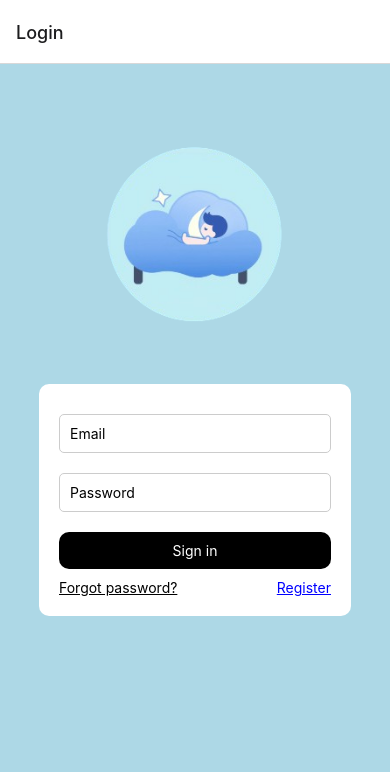
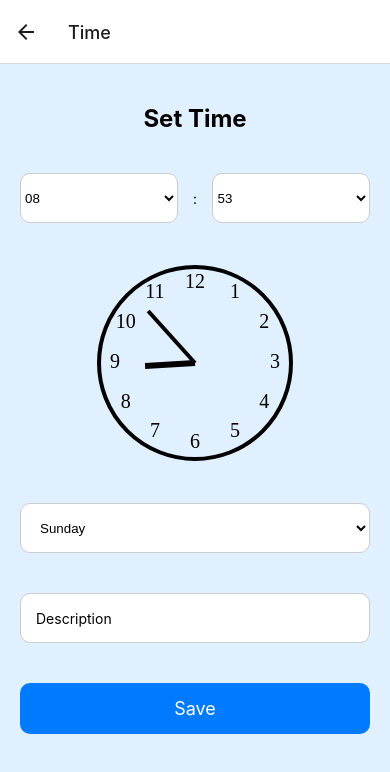
Before and after one commit to thanapatlwr/ReactNativeFinalProject, a React Native app: screen /Time in a window 390 px wide. Shown: the top 772 px of the page. Built offline with nearby package versions, Linux system fonts and the light colour scheme.

Commit message:
updateFinal_3

```diff
--- a/App.tsx
+++ b/App.tsx
@@ -6,6 +6,7 @@ import HomeScreen from './HomeScreen';
 import RegisterScreen from './RegisterScreen';
 import ForgetScreen from './ForgetScreen';
 import ProfileScreen from './ProfileScreen';
+import SetTimeScreen from './SetTimeScreen';
 
 const Stack = createStackNavigator();
 
@@ -18,6 +19,7 @@ const App = () => {
         <Stack.Screen name="Regis" component={RegisterScreen} />
         <Stack.Screen name="Forget" component={ForgetScreen} />
         <Stack.Screen name="Profile" component={ProfileScreen} />
+        <Stack.Screen name="Time" component={SetTimeScreen} />
       </Stack.Navigator>
     </NavigationContainer>
   );
--- a/HomeScreen.tsx
+++ b/HomeScreen.tsx
@@ -7,6 +7,7 @@ const HomeScreen = ({ navigation}:any) => {
       <Text>Welcome to Home Page</Text>
       <Button title="Logout" onPress={() => navigation.navigate('Login')} />
       <Button title="Profile" onPress={() => navigation.navigate('Profile')} />
+      <Button title="Time" onPress={() => navigation.navigate('Time')} />
     </View>
   );
 };
--- /dev/null
+++ b/SetTimeScreen.tsx
@@ -0,0 +1,227 @@
+import React, { useState } from "react";
+import {
+  View,
+  Text,
+  TextInput,
+  StyleSheet,
+  TouchableOpacity,
+} from "react-native";
+import { Picker } from "@react-native-picker/picker";
+import Svg, { Circle, Line, Text as SvgText } from "react-native-svg";
+
+type Day =
+  | "Sunday"
+  | "Monday"
+  | "Tuesday"
+  | "Wednesday"
+  | "Thursday"
+  | "Friday"
+  | "Saturday";
+const SetTimeScreen = () => {
+  const [selectedDay, setSelectedDay] = useState<Day>("Sunday");
+  const [times, setTimes] = useState<Record<Day, Date>>({
+    Sunday: new Date(),
+    Monday: new Date(),
+    Tuesday: new Date(),
+    Wednesday: new Date(),
+    Thursday: new Date(),
+    Friday: new Date(),
+    Saturday: new Date(),
+  });
+  const [description, setDescription] = useState("");
+  const [hours, setHours] = useState(times[selectedDay].getHours());
+  const [minutes, setMinutes] = useState(times[selectedDay].getMinutes());
+
+  const saveTime = () => {
+    const newTime = new Date();
+    newTime.setHours(hours);
+    newTime.setMinutes(minutes);
+    setTimes((prevTimes) => ({ ...prevTimes, [selectedDay]: newTime }));
+
+    console.log("Time saved:", newTime);
+    console.log("Description:", description);
+    alert("Time saved successfully!");
+  };
+
+  const renderAnalogClock = () => {
+    const hourRotation = (hours % 12) * 30 + minutes / 2;
+    const minuteRotation = minutes * 6;
+
+    const clockNumbers = [...Array(12)].map((_, index) => {
+      const angle = index * 30 * (Math.PI / 180);
+      const x = 50 + 40 * Math.sin(angle);
+      const y = 50 - 40 * Math.cos(angle);
+      return (
+        <SvgText
+          key={index}
+          x={x}
+          y={y}
+          fontSize="10"
+          fill="black"
+          textAnchor="middle"
+          alignmentBaseline="middle"
+        >
+          {index === 0 ? 12 : index}
+        </SvgText>
+      );
+    });
+
+    return (
+      <View style={styles.clockContainer}>
+        <Svg height="200" width="200" viewBox="0 0 100 100">
+          <Circle
+            cx="50"
+            cy="50"
+            r="48"
+            stroke="black"
+            strokeWidth="2"
+            fill="none"
+          />
+          <Line
+            x1="50"
+            y1="50"
+            x2="50"
+            y2="15"
+            stroke="black"
+            strokeWidth="2"
+            transform={`rotate(${minuteRotation}, 50, 50)`}
+          />
+          <Line
+            x1="50"
+            y1="50"
+            x2="50"
+            y2="25"
+            stroke="black"
+            strokeWidth="3"
+            transform={`rotate(${hourRotation}, 50, 50)`}
+          />
+          {clockNumbers}
+        </Svg>
+      </View>
+    );
+  };
+
+  return (
+    <View style={styles.container}>
+      <Text style={styles.title}>Set Time</Text>
+
+      <View style={styles.timePickerContainer}>
+        <Picker
+          selectedValue={hours}
+          style={styles.picker}
+          onValueChange={(itemValue) => {
+            setHours(itemValue);
+          }}
+        >
+          {[...Array(24)].map((_, index) => (
+            <Picker.Item
+              key={index}
+              label={String(index).padStart(2, "0")}
+              value={index}
+            />
+          ))}
+        </Picker>
+        <Text>:</Text>
+        <Picker
+          selectedValue={minutes}
+          style={styles.picker}
+          onValueChange={(itemValue) => {
+            setMinutes(itemValue);
+          }}
+        >
+          {[...Array(60)].map((_, index) => (
+            <Picker.Item
+              key={index}
+              label={String(index).padStart(2, "0")}
+              value={index}
+            />
+          ))}
+        </Picker>
+      </View>
+      {renderAnalogClock()}
+
+      <Picker
+        selectedValue={selectedDay}
+        style={styles.input}
+        onValueChange={(itemValue) => {
+          setSelectedDay(itemValue);
+          setHours(times[itemValue].getHours());
+          setMinutes(times[itemValue].getMinutes());
+        }}
+      >
+        <Picker.Item label="Sunday" value="Sunday" />
+        <Picker.Item label="Monday" value="Monday" />
+        <Picker.Item label="Tuesday" value="Tuesday" />
+        <Picker.Item label="Wednesday" value="Wednesday" />
+        <Picker.Item label="Thursday" value="Thursday" />
+        <Picker.Item label="Friday" value="Friday" />
+        <Picker.Item label="Saturday" value="Saturday" />
+      </Picker>
+
+      <TextInput
+        style={styles.input}
+        placeholder="Description"
+        value={description}
+        onChangeText={setDescription}
+      />
+
+      <TouchableOpacity onPress={saveTime} style={styles.saveButton}>
+        <Text style={styles.saveButtonText}>Save</Text>
+      </TouchableOpacity>
+    </View>
+  );
+};
+
+const styles = StyleSheet.create({
+  container: {
+    flex: 1,
+    padding: 20,
+    backgroundColor: "#E0F0FF",
+  },
+  title: {
+    fontSize: 24,
+    fontWeight: "bold",
+    textAlign: "center",
+    marginVertical: 20,
+  },
+  clockContainer: {
+    alignItems: "center",
+    marginVertical: 20,
+  },
+  timePickerContainer: {
+    flexDirection: "row",
+    justifyContent: "space-between",
+    alignItems: "center",
+    marginVertical: 20,
+  },
+  input: {
+    height: 50,
+    borderColor: "#ccc",
+    borderWidth: 1,
+    borderRadius: 10,
+    paddingHorizontal: 15,
+    marginVertical: 20,
+    backgroundColor: 'white',
+  },
+  picker: {
+    height: 50,
+    width: "45%",
+    borderColor: "#ccc",
+    borderWidth: 1,
+    borderRadius: 10,
+    backgroundColor: 'white',
+  },
+  saveButton: {
+    backgroundColor: "#007AFF",
+    paddingVertical: 15,
+    borderRadius: 10,
+    alignItems: "center",
+    marginVertical: 20,
+  },
+  saveButtonText: {
+    color: "#fff",
+    fontSize: 18,
+  },
+});
+
+export default SetTimeScreen;
--- a/package.json
+++ b/package.json
@@ -9,12 +9,14 @@
     "web": "expo start --web"
   },
   "dependencies": {
+    "@react-native-picker/picker": "^2.8.1",
     "@react-navigation/stack": "^6.4.1",
     "expo": "~51.0.28",
+    "expo-image-picker": "~15.0.7",
     "expo-status-bar": "~1.12.1",
     "react": "18.2.0",
     "react-native": "0.74.5",
-    "expo-image-picker": "~15.0.7"
+    "react-native-svg": "^15.8.0"
   },
   "devDependencies": {
     "@babel/core": "^7.20.0",
```
Also changed, not shown: 1 other file (tests, documents, lock files or other folders).
